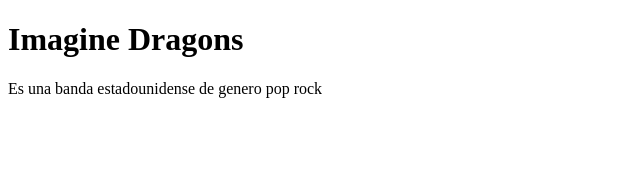
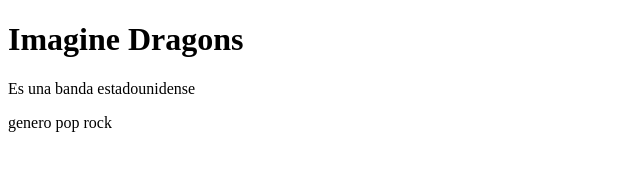
Before and after one commit to Lizzet24/website_prueba_51, a plain HTML site: page index.html in a window 1280 px wide. Shown: the whole page, without its empty margins (0-640 px from the left). Drawn offline with Linux system fonts and the light colour scheme.

Commit message:
agregue parrafo

```diff
--- a/index.html
+++ b/index.html
@@ -8,7 +8,7 @@
   </head>
   <body>
     <h1>Imagine Dragons</h1>
-    <p>Es una banda estadounidense de genero  pop rock </p>
-    <p></p>
+    <p>Es una banda estadounidense </p>
+    <p>genero  pop rock</p>
   </body>
 </html>
```
